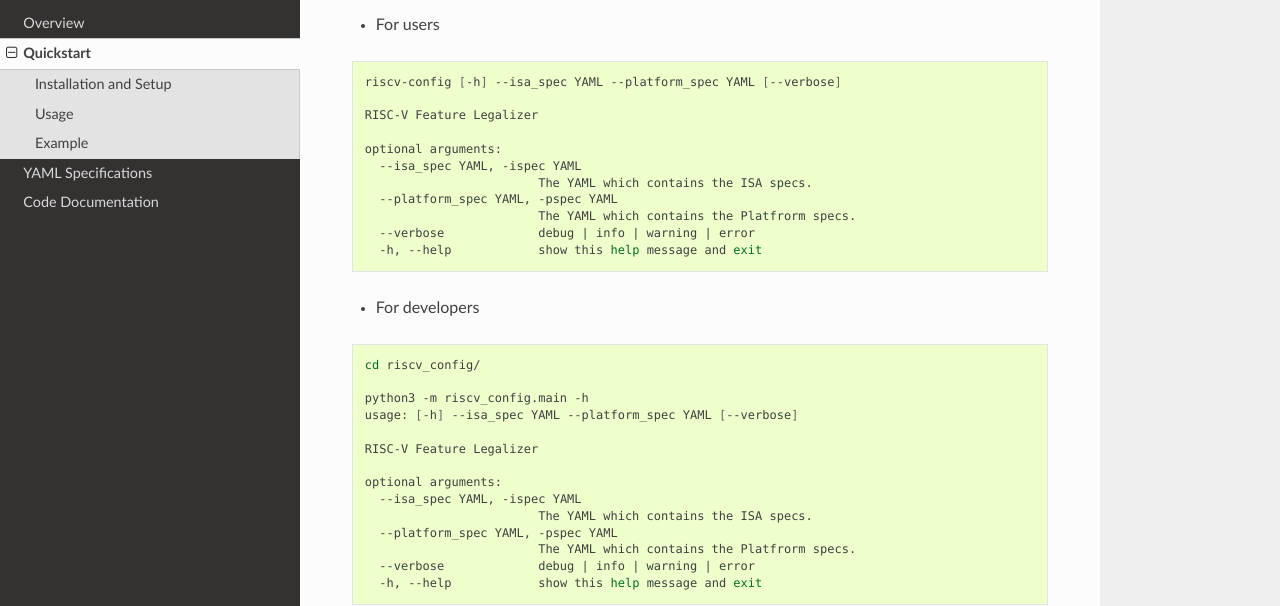
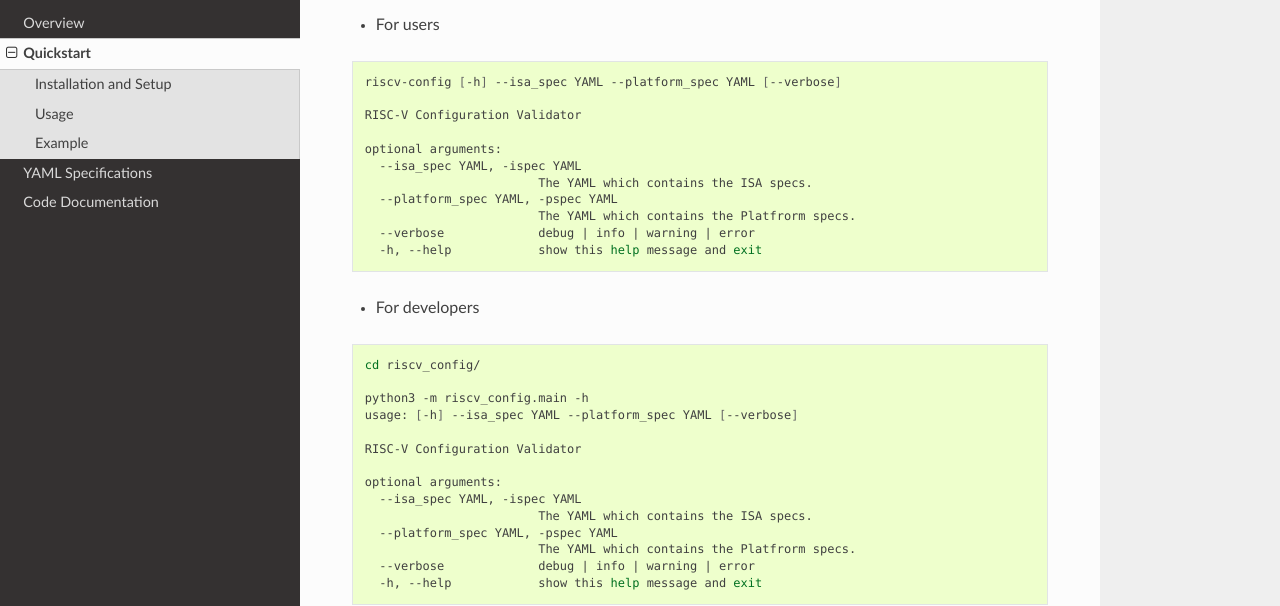
Before and after one commit to riscv-software-src/riscv-config, a Sphinx documentation site: the page built from docs/source/quickstart.rst, in a window 1280 px wide and 900 px high, scrolled down 822 px. Shown: the part 152-758 px from the top of the window. Built offline with Sphinx 7.4.7 and the Read the Docs theme 2.0.0, drawn with Linux system fonts in a browser that asks for light colours.

Commit message:
updating names to Configuration Validator

```diff
--- a/docs/source/quickstart.rst
+++ b/docs/source/quickstart.rst
@@ -49,7 +49,7 @@ Usage
 
     riscv-config [-h] --isa_spec YAML --platform_spec YAML [--verbose]
 
-    RISC-V Feature Legalizer
+    RISC-V Configuration Validator
 
     optional arguments:
       --isa_spec YAML, -ispec YAML
@@ -70,7 +70,7 @@ Usage
     python3 -m riscv_config.main -h
     usage: [-h] --isa_spec YAML --platform_spec YAML [--verbose]
 
-    RISC-V Feature Legalizer
+    RISC-V Configuration Validator
 
     optional arguments:
       --isa_spec YAML, -ispec YAML
```
Also changed, not shown: 1 other file.
